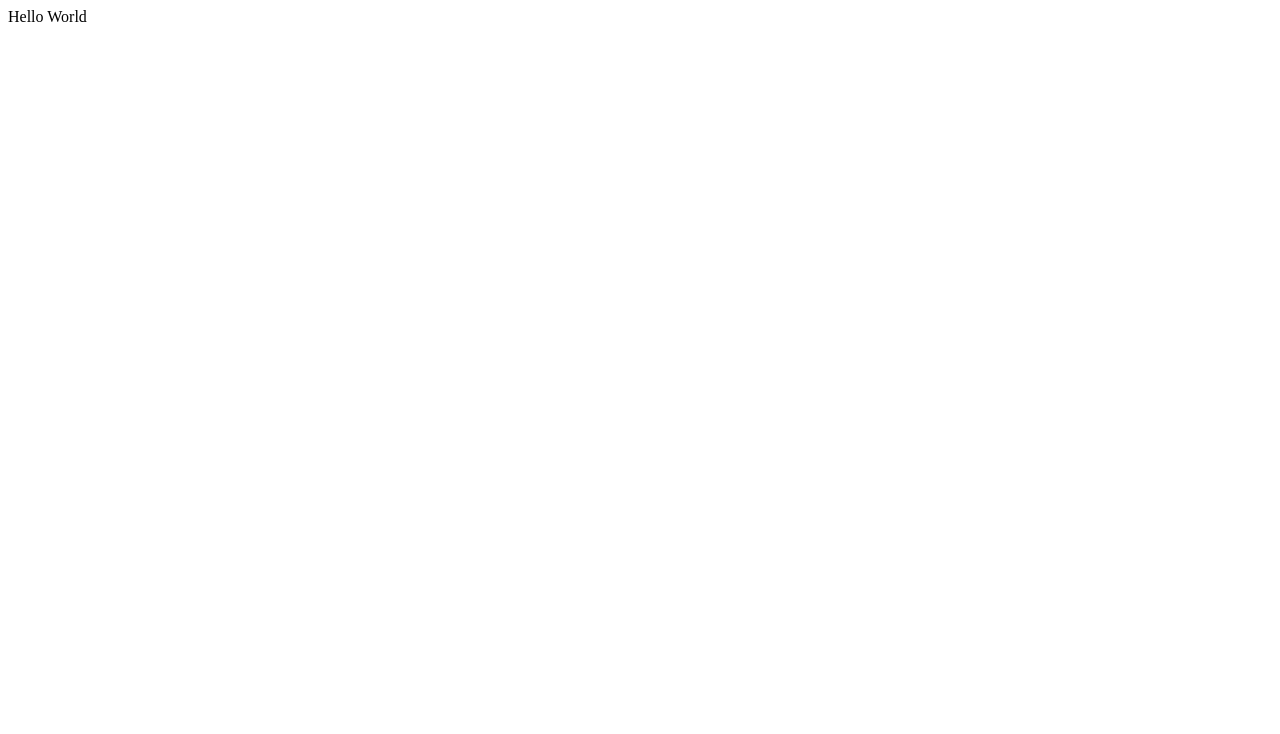
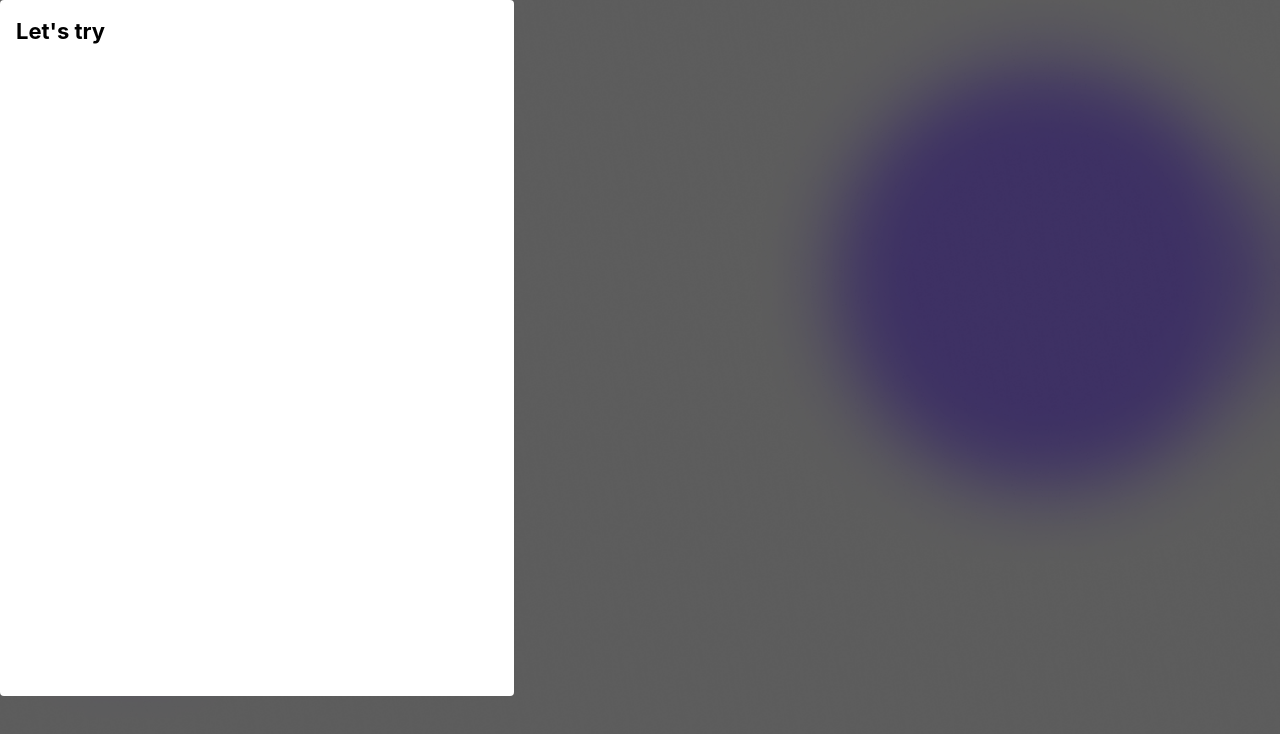
Before and after one commit to aaron-0406/ravn-match-web, a React (Vite) app: page / in a window 1280 px wide. Shown: the top 734 px of the page. Built offline with nearby package versions, Linux system fonts and the light colour scheme.

Commit message:
feat: add home first draft

```diff
--- a/src/App.tsx
+++ /dev/null
@@ -1,5 +0,0 @@
-function App() {
-  return <>Hello World</>;
-}
-
-export default App;
--- /dev/null
+++ b/src/Home.tsx
@@ -0,0 +1,14 @@
+import { Card, Title } from "@mantine/core";
+import { PageLayout } from "./components/PageLayout";
+
+const Home = () => {
+  return (
+    <PageLayout>
+      <Card w={514} h={696} p="md">
+        <Title order={3}>Let's try</Title>
+      </Card>
+    </PageLayout>
+  );
+};
+
+export default Home;
--- /dev/null
+++ b/src/components/PageLayout/PageLayout.tsx
@@ -0,0 +1,43 @@
+type PageLayoutProps = { children: ReactNode };
+
+import { AppShell, BackgroundImage } from "@mantine/core";
+import { ReactNode } from "react";
+
+export const PageLayout = (props: PageLayoutProps) => {
+  const { children } = props;
+  return (
+    <AppShell
+      // header={{ height: 60 }}
+      // navbar={{
+      //   width: 300,
+      //   breakpoint: "sm",
+      // }}
+
+      padding="md"
+    >
+      {/* <Image src="src/assets/background.png" /> */}
+
+      <BackgroundImage
+        src="src/assets/background.png"
+        style={{
+          height: "100%",
+          width: "100%",
+          position: "absolute",
+          top: 0,
+          left: 0,
+          zIndex: -1,
+          backgroundColor: "",
+        }}
+        radius={0}
+      />
+      {/* <Container
+        style={{ backgroundColor: "#fff", position: "fixed", zIndex: -2 }}
+        fluid
+        w="100%"
+        h="100%"
+      > */}
+      {children}
+      {/* </Container> */}
+    </AppShell>
+  );
+};
--- /dev/null
+++ b/src/components/PageLayout/index.ts
@@ -0,0 +1 @@
+export { PageLayout } from "./PageLayout";
--- a/src/main.tsx
+++ b/src/main.tsx
@@ -1,14 +1,18 @@
 import { StrictMode } from "react";
 import { createRoot } from "react-dom/client";
 import { BrowserRouter, Route, Routes } from "react-router";
-import App from "./App";
+import Home from "./Home";
+import "@mantine/core/styles.css";
+import { MantineProvider } from "@mantine/core";
 
 createRoot(document.getElementById("root")!).render(
   <StrictMode>
     <BrowserRouter>
-      <Routes>
-        <Route index element={<App />} />
-      </Routes>
+      <MantineProvider>
+        <Routes>
+          <Route index element={<Home />} />
+        </Routes>
+      </MantineProvider>
     </BrowserRouter>
   </StrictMode>
 );
```
